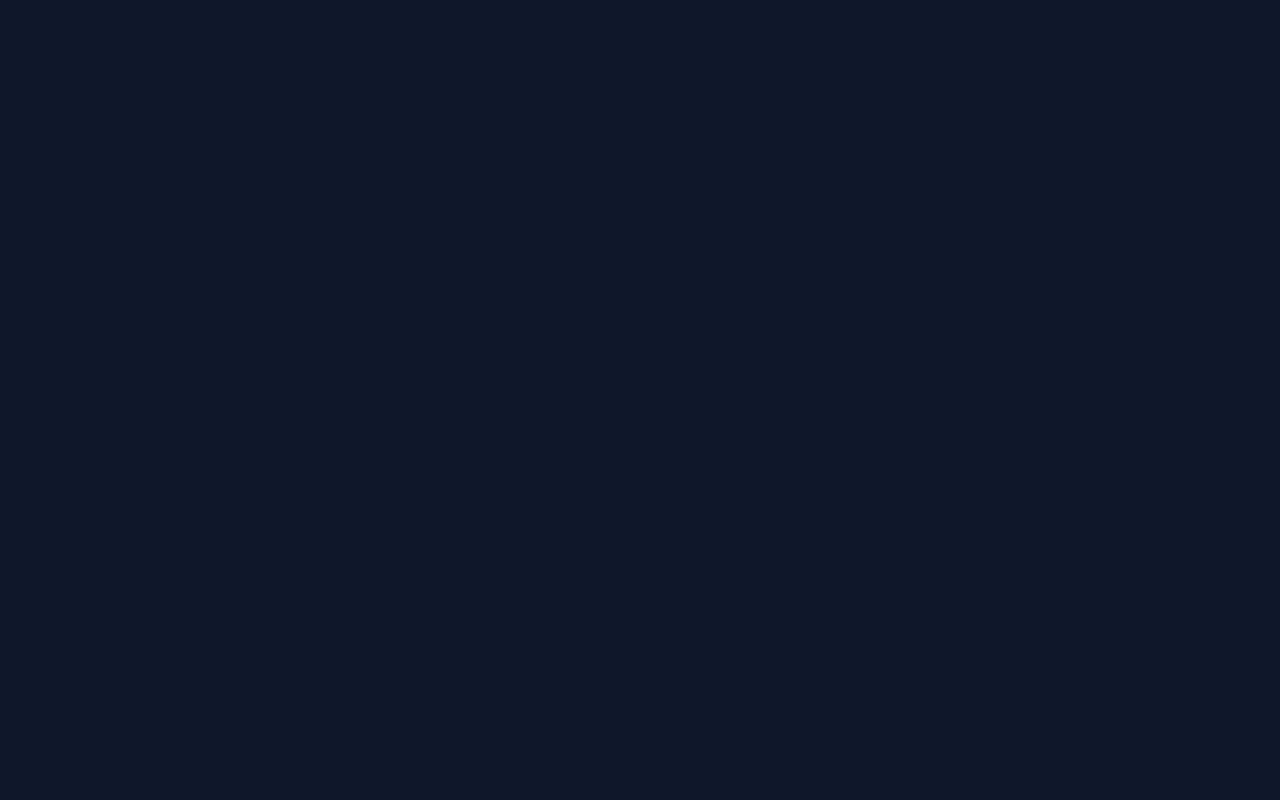
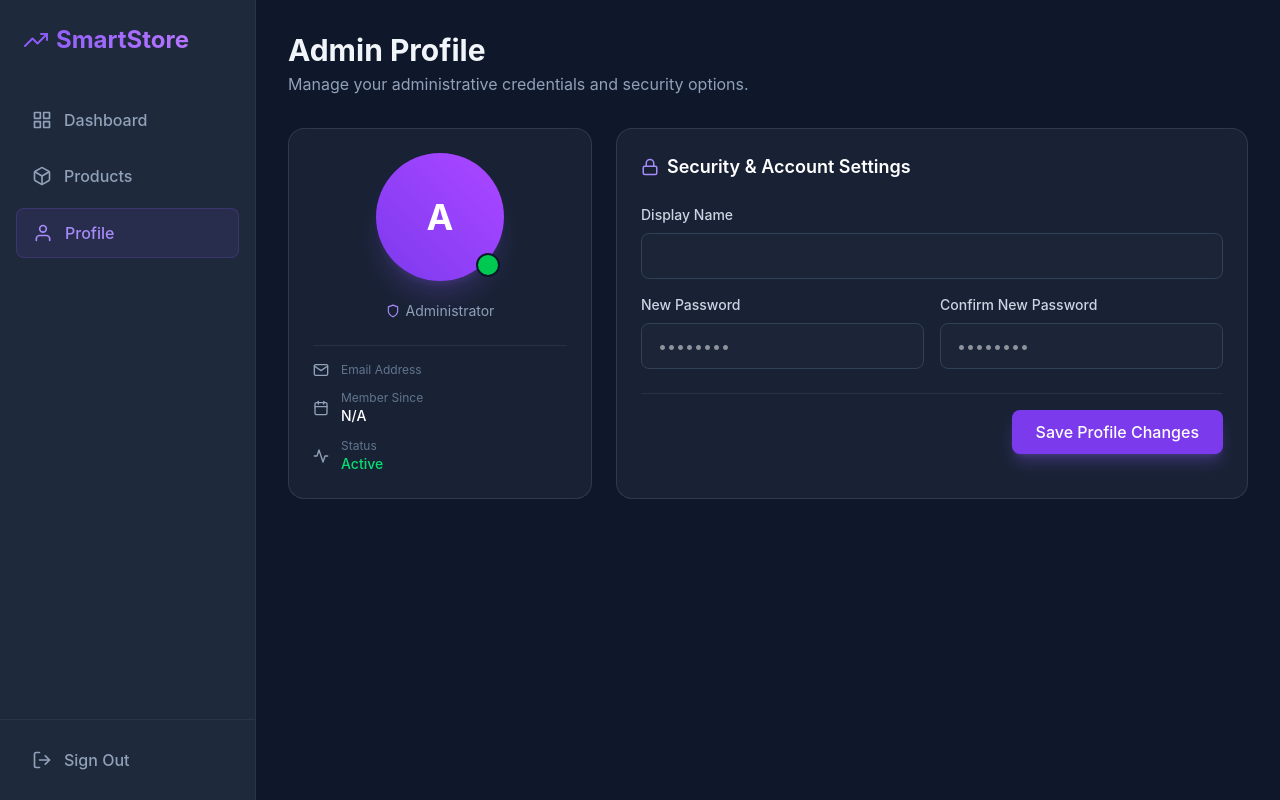
Before and after one commit to Sohanpsahoo/PEP_SmartEcommerce_Project, a React app in the folder frontend/: page /profile in a window 1280 px wide. Before the commit this address had no page. Built offline with nearby package versions, Linux system fonts and the light colour scheme; no server answers; sample sign-in values are in the browser's storage; the HTML template or start-up script is replaced by a standard one.

Commit message:
Fix pre-save hook, frontend AI response mapping, and add Admin Profile section

```diff
--- a/frontend/src/App.jsx
+++ b/frontend/src/App.jsx
@@ -5,6 +5,7 @@ import Login from './pages/Login';
 import Signup from './pages/Signup';
 import Dashboard from './pages/Dashboard';
 import Products from './pages/Products';
+import Profile from './pages/Profile';
 import ProtectedRoute from './components/ProtectedRoute';
 
 function App() {
@@ -22,6 +23,7 @@ function App() {
           }>
             <Route path="/dashboard" element={<Dashboard />} />
             <Route path="/products" element={<Products />} />
+            <Route path="/profile" element={<Profile />} />
           </Route>
         </Routes>
       </div>
--- a/frontend/src/components/Sidebar.jsx
+++ b/frontend/src/components/Sidebar.jsx
@@ -1,5 +1,5 @@
 import { Link, useLocation, useNavigate } from 'react-router-dom';
-import { FiGrid, FiBox, FiTrendingUp, FiLogOut } from 'react-icons/fi';
+import { FiGrid, FiBox, FiTrendingUp, FiLogOut, FiUser } from 'react-icons/fi';
 import { useAuth } from '../context/AuthContext';
 
 const Sidebar = () => {
@@ -16,6 +16,7 @@ const Sidebar = () => {
   const navItems = [
     { name: 'Dashboard', path: '/dashboard', icon: <FiGrid className="w-5 h-5" /> },
     { name: 'Products', path: '/products', icon: <FiBox className="w-5 h-5" /> },
+    { name: 'Profile', path: '/profile', icon: <FiUser className="w-5 h-5" /> },
   ];
 
   return (
--- a/frontend/src/context/AuthContext.jsx
+++ b/frontend/src/context/AuthContext.jsx
@@ -30,7 +30,8 @@ export const AuthProvider = ({ children }) => {
       setUser(res.data.user);
       return res.data;
     } catch (err) {
-      throw err.response?.data?.message || 'Login failed';
+      console.error('Login error:', err);
+      throw err.response?.data?.message || 'Login failed. Is the backend server running?';
     }
   };
 
@@ -41,7 +42,8 @@ export const AuthProvider = ({ children }) => {
       setUser(res.data.user);
       return res.data;
     } catch (err) {
-      throw err.response?.data?.message || 'Signup failed';
+      console.error('Signup error:', err);
+      throw err.response?.data?.message || 'Signup failed. Is the backend server running?';
     }
   };
 
--- a/frontend/src/index.css
+++ b/frontend/src/index.css
@@ -2,11 +2,13 @@
 
 @theme {
   --font-sans: "Inter", system-ui, sans-serif;
+  --color-brand-300: #c4b5fd;
+  --color-brand-400: #a78bfa;
   --color-brand-500: #8b5cf6;
   --color-brand-600: #7c3aed;
+  --color-dark-700: #334155;
+  --color-dark-800: #1e293b;
   --color-dark-900: #0f172a;
-  --color-dark-800: #1e293b;
-  --color-dark-700: #334155;
 }
 
 @layer base {
--- a/frontend/src/pages/Dashboard.jsx
+++ b/frontend/src/pages/Dashboard.jsx
@@ -8,6 +8,7 @@ import {
   Title,
   Tooltip,
   Legend,
+  Filler,
 } from 'chart.js';
 import { Line, Bar } from 'react-chartjs-2';
 import { FiDollarSign, FiShoppingBag, FiUsers, FiTrendingUp } from 'react-icons/fi';
@@ -22,7 +23,8 @@ ChartJS.register(
   BarElement,
   Title,
   Tooltip,
-  Legend
+  Legend,
+  Filler
 );
 
 const Dashboard = () => {
--- /dev/null
+++ b/frontend/src/pages/Profile.jsx
@@ -0,0 +1,189 @@
+import { useState, useEffect } from 'react';
+import { FiUser, FiMail, FiShield, FiCalendar, FiLock, FiActivity, FiCheckCircle } from 'react-icons/fi';
+import axios from 'axios';
+import { useAuth } from '../context/AuthContext';
+
+const Profile = () => {
+  const { user, setUser } = useAuth();
+  const [profileData, setProfileData] = useState(null);
+  const [loading, setLoading] = useState(true);
+  const [name, setName] = useState('');
+  const [password, setPassword] = useState('');
+  const [confirmPassword, setConfirmPassword] = useState('');
+  const [message, setMessage] = useState({ type: '', text: '' });
+  const [updating, setUpdating] = useState(false);
+
+  useEffect(() => {
+    const fetchProfile = async () => {
+      try {
+        const res = await axios.get('/api/auth/profile');
+        setProfileData(res.data);
+        setName(res.data.name);
+      } catch (err) {
+        console.error('Failed to load profile data', err);
+      } finally {
+        setLoading(false);
+      }
+    };
+    fetchProfile();
+  }, []);
+
+  const handleUpdateProfile = async (e) => {
+    e.preventDefault();
+    setMessage({ type: '', text: '' });
+
+    if (password && password !== confirmPassword) {
+      return setMessage({ type: 'error', text: 'Passwords do not match.' });
+    }
+
+    setUpdating(true);
+    try {
+      const res = await axios.put('/api/auth/profile', {
+        name,
+        ...(password ? { password } : {}),
+      });
+
+      setProfileData({ ...profileData, name: res.data.user.name });
+      setUser({ ...user, name: res.data.user.name });
+      setMessage({ type: 'success', text: 'Profile updated successfully!' });
+      setPassword('');
+      setConfirmPassword('');
+    } catch (err) {
+      console.error('Failed to update profile', err);
+      setMessage({
+        type: 'error',
+        text: err.response?.data?.message || 'Failed to update profile.',
+      });
+    } finally {
+      setUpdating(false);
+    }
+  };
+
+  if (loading) return <div className="text-center p-8">Loading profile...</div>;
+
+  const joinDate = profileData?.createdAt
+    ? new Date(profileData.createdAt).toLocaleDateString('en-US', {
+        year: 'numeric',
+        month: 'long',
+        day: 'numeric',
+      })
+    : 'N/A';
+
+  return (
+    <div className="space-y-6">
+      <div className="flex justify-between items-center mb-8">
+        <div>
+          <h1 className="text-3xl font-bold">Admin Profile</h1>
+          <p className="text-slate-400 mt-1">Manage your administrative credentials and security options.</p>
+        </div>
+      </div>
+
+      <div className="grid grid-cols-1 lg:grid-cols-3 gap-6">
+        {/* Profile Card */}
+        <div className="glass p-6 rounded-2xl flex flex-col items-center text-center space-y-4">
+          <div className="relative w-32 h-32 rounded-full bg-gradient-to-tr from-brand-600 to-purple-500 flex items-center justify-center text-white font-bold text-4xl shadow-xl shadow-brand-500/20">
+            {profileData?.name?.charAt(0).toUpperCase() || 'A'}
+            <div className="absolute bottom-1 right-1 w-6 h-6 bg-green-500 border-2 border-dark-900 rounded-full" title="Active Account"></div>
+          </div>
+          <div>
+            <h2 className="text-xl font-bold text-white">{profileData?.name}</h2>
+            <p className="text-slate-400 text-sm flex items-center justify-center gap-1.5 mt-1">
+              <FiShield className="text-brand-400" /> Administrator
+            </p>
+          </div>
+
+          <div className="w-full border-t border-slate-700/50 pt-4 mt-2 space-y-3 text-left text-sm text-slate-300">
+            <div className="flex items-center gap-3">
+              <FiMail className="text-slate-400 w-4 h-4" />
+              <div className="truncate">
+                <span className="text-slate-500 block text-xs">Email Address</span>
+                <span className="font-medium text-white">{profileData?.email}</span>
+              </div>
+            </div>
+            <div className="flex items-center gap-3">
+              <FiCalendar className="text-slate-400 w-4 h-4" />
+              <div>
+                <span className="text-slate-500 block text-xs">Member Since</span>
+                <span className="font-medium text-white">{joinDate}</span>
+              </div>
+            </div>
+            <div className="flex items-center gap-3">
+              <FiActivity className="text-slate-400 w-4 h-4" />
+              <div>
+                <span className="text-slate-500 block text-xs">Status</span>
+                <span className="font-medium text-green-400">Active</span>
+              </div>
+            </div>
+          </div>
+        </div>
+
+        {/* Edit Form */}
+        <div className="lg:col-span-2 glass p-6 rounded-2xl">
+          <h2 className="text-lg font-semibold mb-6 flex items-center gap-2 text-white">
+            <FiLock className="text-brand-400" /> Security & Account Settings
+          </h2>
+
+          <form onSubmit={handleUpdateProfile} className="space-y-4">
+            {message.text && (
+              <div
+                className={`p-3 rounded-lg text-sm text-center border ${
+                  message.type === 'success'
+                    ? 'bg-green-500/10 border-green-500/50 text-green-400'
+                    : 'bg-red-500/10 border-red-500/50 text-red-400'
+                }`}
+              >
+                {message.text}
+              </div>
+            )}
+
+            <div>
+              <label className="block text-sm font-medium text-slate-300 mb-2">Display Name</label>
+              <input
+                type="text"
+                value={name}
+                onChange={(e) => setName(e.target.value)}
+                className="w-full px-4 py-2.5 bg-dark-800/50 border border-slate-700 rounded-lg focus:outline-none focus:ring-2 focus:ring-brand-500 text-white transition-all"
+                required
+              />
+            </div>
+
+            <div className="grid grid-cols-1 md:grid-cols-2 gap-4">
+              <div>
+                <label className="block text-sm font-medium text-slate-300 mb-2">New Password</label>
+                <input
+                  type="password"
+                  value={password}
+                  onChange={(e) => setPassword(e.target.value)}
+                  placeholder="••••••••"
+                  className="w-full px-4 py-2.5 bg-dark-800/50 border border-slate-700 rounded-lg focus:outline-none focus:ring-2 focus:ring-brand-500 text-white transition-all"
+                />
+              </div>
+              <div>
+                <label className="block text-sm font-medium text-slate-300 mb-2">Confirm New Password</label>
+                <input
+                  type="password"
+                  value={confirmPassword}
+                  onChange={(e) => setConfirmPassword(e.target.value)}
+                  placeholder="••••••••"
+                  className="w-full px-4 py-2.5 bg-dark-800/50 border border-slate-700 rounded-lg focus:outline-none focus:ring-2 focus:ring-brand-500 text-white transition-all"
+                />
+              </div>
+            </div>
+
+            <div className="border-t border-slate-700/50 pt-4 mt-6 flex justify-end">
+              <button
+                type="submit"
+                disabled={updating}
+                className="px-6 py-2.5 bg-brand-600 hover:bg-brand-500 text-white rounded-lg font-medium transition-colors shadow-lg shadow-brand-500/30 disabled:opacity-50"
+              >
+                {updating ? 'Updating...' : 'Save Profile Changes'}
+              </button>
+            </div>
+          </form>
+        </div>
+      </div>
+    </div>
+  );
+};
+
+export default Profile;
```
Also changed, not shown: frontend/src/pages/Products.jsx (+10 -4 lines), 2 other files (tests, documents, lock files or other folders).
